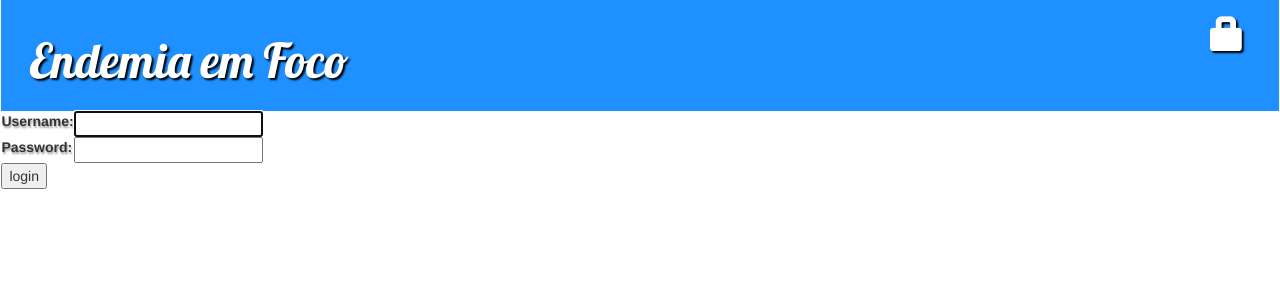
After one commit to bergue3000/my-first-blog, a Django app: page /accounts/login/ in a window 1280 px wide. The commit adds this page. Shown: the top 300 px of the page. Run offline with Django 3.2, Linux system fonts and the light colour scheme; some libraries are stand-ins or nearby versions.

Commit message:
adicionado o login de usuarios.

```diff
--- a/blog/models.py
+++ b/blog/models.py
@@ -13,7 +13,7 @@ class Post(models.Model):
 
 	published_date = models.DateTimeField(blank=True, null=True)
 
-	def publish(self):
+	def published(self):
 		self.published_date = timezone.now()
 		self.save()
 
--- a/blog/static/css/blog.css
+++ b/blog/static/css/blog.css
@@ -3,12 +3,14 @@ h1 a{
 	font-family: 'Lobster';
 }
 body {
-	padding-left: 1em;
+	padding-left: 0.1em;
 }
 .cabecalho {
     background-color: #1E90FF;
     margin-top: 0;
     padding: 1em 1em 1em 2em;
+    margin-right: 0.1em;
+
 }
 .cabecalho h1, .cabecalho h1 a, .cabecalho h1 a:visited, .cabecalho h1 a:active {
     color: #ffffff;
--- a/blog/templates/blog/base.html
+++ b/blog/templates/blog/base.html
@@ -9,12 +9,17 @@
     <link href="http://fonts.googleapis.com/css?family=Lobster&subset=latin,latin-ext" rel="stylesheet" type="text/css">
 </head>
 <body>
-<div class="cabecalho">
-        <a href="{% url 'blog.views.post_new' %}" class="top-menu"><span class="glyphicon glyphicon-plus"></span></a>
-        <h1><a href="/">Endemia em Foco!</a></h1>
-        <h1><a href="/">TADS 2013</a></h1>
+    <div class="cabecalho">
+    {% if user.is_authenticated %}
+    <a href="{% url 'post_new' %}" class="top-menu"><span class="glyphicon glyphicon-plus"></span></a>
+    <a href="{% url 'post_draft_list' %}" class="top-menu"><span class="glyphicon glyphicon-edit"></span></a>
+    <p class="top-menu">Olá: {{ user.username }}<small>(<a href="{% url 'django.contrib.auth.views.logout' %}">Log out</a>)</small></p>
+    {% else %}
+    <a href="{% url 'django.contrib.auth.views.login' %}" class="top-menu"><span class="glyphicon glyphicon-lock"></span></a>
+    {% endif %}
+    <h1><a href="{% url 'blog.views.post_list' %}">Endemia em Foco</a></h1>
     </div>
-    <div class="content container">
+    <div class="content">
         <div class="row">
             <div class="col-md-8">
             {% block content %}
@@ -22,8 +27,6 @@
             </div>
         </div>
     </div>
-<h1>
 
-</h1>
 </body>
 </html>
--- /dev/null
+++ b/blog/templates/registration/login.html
@@ -0,0 +1,26 @@
+{% extends "blog/base.html" %}
+
+{% block content %}
+
+{% if form.errors %}
+<p>Your username and password didn't match. Please try again.</p>
+{% endif %}
+
+<form method="post" action="{% url 'django.contrib.auth.views.login' %}">
+{% csrf_token %}
+<table>
+<tr>
+    <td>{{ form.username.label_tag }}</td>
+    <td>{{ form.username }}</td>
+</tr>
+<tr>
+    <td>{{ form.password.label_tag }}</td>
+    <td>{{ form.password }}</td>
+</tr>
+</table>
+
+<input type="submit" value="login" />
+<input type="hidden" name="next" value="{{ next }}" />
+</form>
+
+{% endblock %}
--- a/blog/urls.py
+++ b/blog/urls.py
@@ -1,9 +1,17 @@
 from django.conf.urls import include, url
 from . import views
 
+
+
+
 urlpatterns = [
 
-	url(r'^$', views.post_list),
+    url(r'^$', views.post_list),
 	url(r'^post/(?P<pk>[0-9]+)/$', views.post_detail),
+	url(r'^post/(?P<pk>[0-9]+)/edit/$', views.post_edit, name='post_edit'),
 	url(r'^post/new/$', views.post_new, name='post_new'),
+	url(r'^drafts/$', views.post_draft_list, name='post_draft_list'),
+	url(r'^post/(?P<pk>\d+)/publish/$', views.post_publish, name='post_publish'),
+	url(r'^post/(?P<pk>\d+)/remove/$', views.post_remove, name='post_remove'),
+
 ]
--- a/mysite/settings.py
+++ b/mysite/settings.py
@@ -121,3 +121,8 @@ USE_TZ = True
 
 STATIC_URL = '/static/'
 STATIC_ROOT = os.path.join(BASE_DIR, 'static')
+STATICFILES_DIRS = (
+)
+MEDIA_ROOT = ''
+MEDIA_URL = '/media/'
+LOGIN_REDIRECT_URL = '/'
--- a/mysite/urls.py
+++ b/mysite/urls.py
@@ -1,7 +1,11 @@
-from django.conf.urls import include, url
+from django.conf.urls import patterns, include, url
+
 from django.contrib import admin
+admin.autodiscover()
 
-urlpatterns = [
-    url(r'^admin/', admin.site.urls),
+urlpatterns = patterns('',
+    url(r'^admin/', include(admin.site.urls)),
+    url(r'^accounts/login/$', 'django.contrib.auth.views.login'),
+    url(r'^accounts/logout/$', 'django.contrib.auth.views.logout', {'next_page': '/'}),
     url(r'', include('blog.urls')),
-]
+)
```
Also changed, not shown: blog/templates/blog/post_detail.html (+6 -4 lines), blog/templates/blog/post_draft_list.html (added, +11 -0 lines), blog/views.py (+35 -2 lines).
